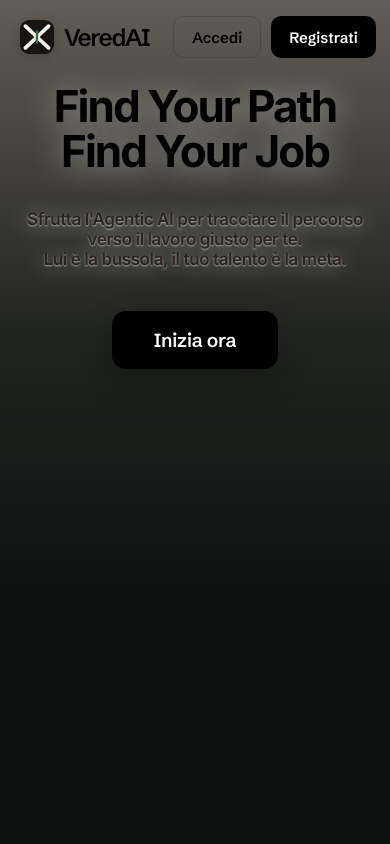
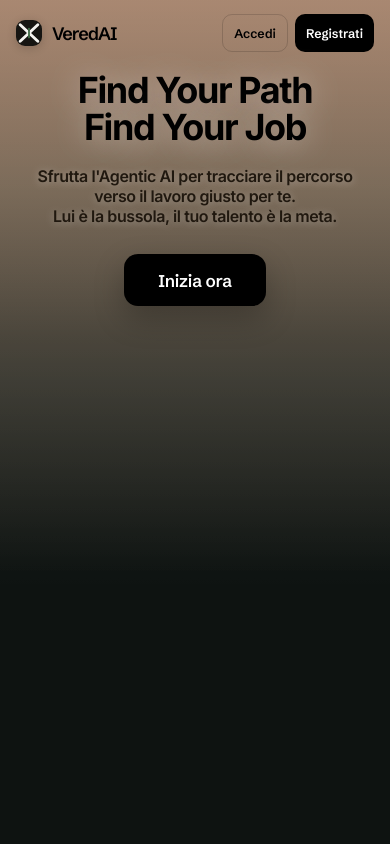
Before and after one commit to Nickasti/job-hunter-agent, a FastAPI app: page / in a window 390 px wide. Run offline with FastAPI, Linux system fonts and the light colour scheme; some libraries are stand-ins or nearby versions; some web fonts are replaced.

Commit message:
fix(mobile): tramonto affidabile senza mix-blend-mode (filtro caldo su video), sottotitolo piu contrastato, nav e testi ottimizzati per schermi piccoli
Co-Authored-By: Claude Fable 5 <noreply@anthropic.com>

```diff
--- a/app/templates/onboarding.html
+++ b/app/templates/onboarding.html
@@ -25,11 +25,12 @@
     /* ---------------- HERO ---------------- */
     .hero{position:relative;width:100%;min-height:100vh;min-height:100dvh;overflow:hidden;background:#0e1311;}
     .hero-video{position:absolute;top:0;left:50%;transform:translateX(-50%);
-      width:100%;height:100%;object-fit:cover;object-position:center;opacity:0;z-index:0;}
-    /* Tramonto: tinta calda fusa sul video (il cielo chiaro diventa dorato/rosa). */
+      width:100%;height:100%;object-fit:cover;object-position:center;opacity:0;z-index:0;
+      filter:saturate(1.15) sepia(.18) hue-rotate(-8deg) brightness(1.03);}
+    /* Tramonto: affidabile su TUTTI i browser (niente mix-blend-mode, che su vari
+       browser mobile non si compone). Filtro caldo sul video + velo caldo sul cielo. */
     .hero-sunset{position:absolute;inset:0;z-index:1;pointer-events:none;
-      background:linear-gradient(180deg,#ff9d5c 0%,#ffb97a 18%,#ffd9a8 38%,rgba(255,240,220,.35) 55%,rgba(255,255,255,0) 72%);
-      mix-blend-mode:multiply;}
+      background:linear-gradient(180deg,rgba(255,148,86,.45) 0%,rgba(255,186,128,.32) 22%,rgba(255,214,170,.15) 45%,rgba(255,255,255,0) 68%);}
     .hero-scrim{position:absolute;inset:0;z-index:1;pointer-events:none;
       background:linear-gradient(180deg,rgba(255,245,235,.35) 0%,rgba(255,255,255,.08) 40%,rgba(255,255,255,0) 70%);}
     .hero-inner{position:relative;z-index:2;}
@@ -59,8 +60,8 @@
     .headline{font-family:'Fustat','Inter',sans-serif;font-weight:700;font-size:80px;
       letter-spacing:-4.8px;line-height:1.03;margin:0;color:#000;text-shadow:0 2px 30px rgba(255,255,255,.5);}
     .subtitle{font-family:'Fustat','Inter',sans-serif;font-weight:600;font-size:20px;
-      letter-spacing:-0.4px;color:#2b241f;max-width:640px;margin:0;
-      text-shadow:0 1px 2px rgba(255,255,255,.55), 0 2px 22px rgba(255,255,255,.55);}
+      letter-spacing:-0.4px;color:#20180f;max-width:640px;margin:0;
+      text-shadow:0 1px 8px rgba(255,255,255,.35);}
     .cta{display:inline-flex;align-items:center;justify-content:center;margin-top:8px;
       height:58px;padding:0 42px;border-radius:14px;background:#000;color:#fff;
       font-family:'Schibsted Grotesk';font-weight:600;font-size:19px;letter-spacing:-0.2px;
@@ -87,12 +88,23 @@
       border-radius:8px;background:#000;color:#fff;font-size:14px;font-weight:700;margin-right:8px;}
 
     @media (max-width:860px){
-      nav.nav{padding:16px 20px;}
+      nav.nav{padding:14px 16px;gap:8px;}
       .menu{display:none;}
+      .logo{font-size:20px;letter-spacing:-1px;}
+      .btn{height:38px;padding:0 13px;font-size:13px;}
+      .nav-cta{gap:7px;}
       .headline{font-size:44px;letter-spacing:-2px;}
-      .subtitle{font-size:17px;}
+      .hero-content{gap:20px;margin-top:6px;padding:0 18px;}
+      .subtitle{font-size:16px;}
+      .cta{height:52px;padding:0 34px;font-size:17px;}
       .grid2{grid-template-columns:1fr;}
       .content{margin-top:-30px;}
+    }
+    @media (max-width:400px){
+      .headline{font-size:36px;letter-spacing:-1.4px;}
+      .logo{font-size:18px;}
+      .logo svg{width:26px;height:26px;}
+      .btn{padding:0 11px;font-size:12.5px;}
     }
   </style>
 </head>
```
